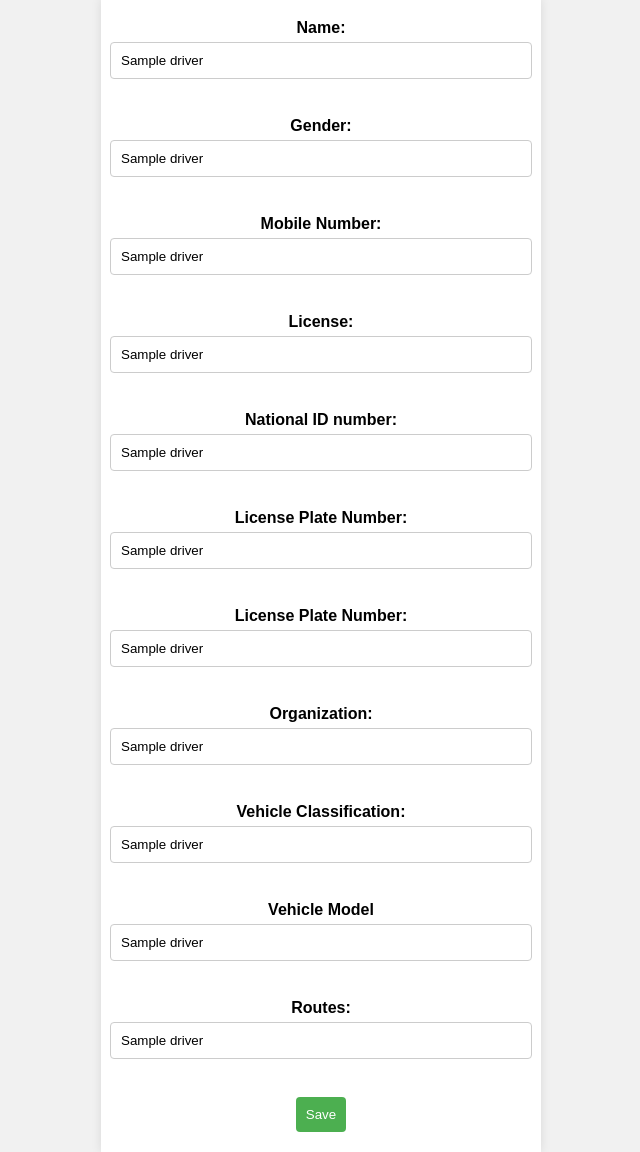
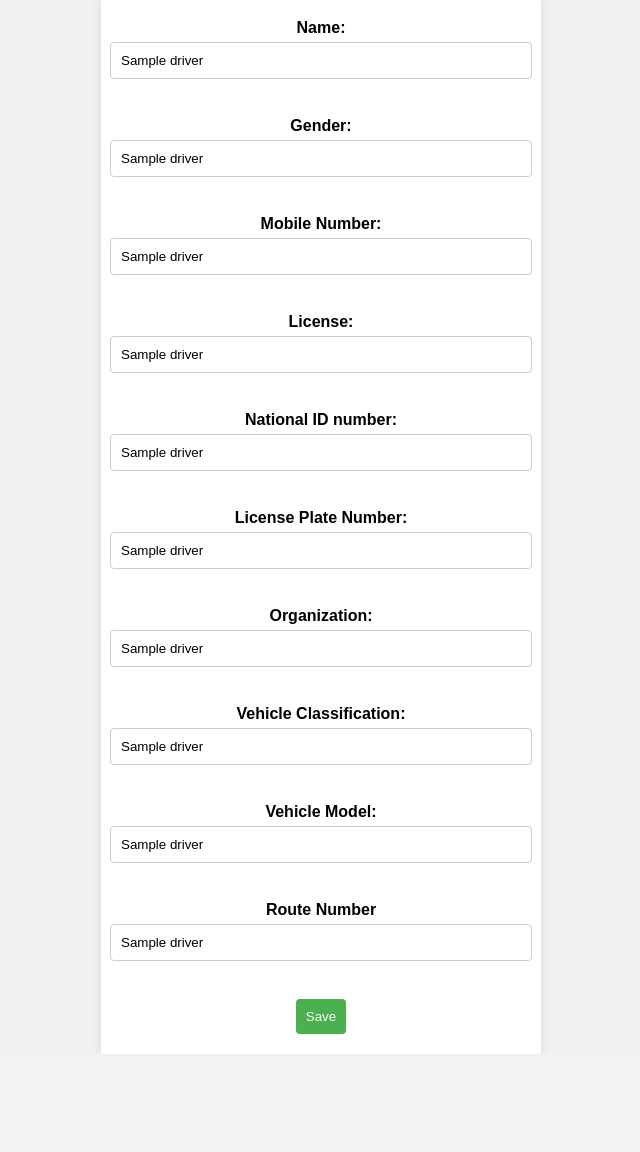
Before and after one commit to muiruri7/RegDriver, a Flask app: template templates/edit_driver.html in a window 1280 px wide. Shown: the part 117-1269 px from the top of the page, without its empty margins (319-959 px from the left). After the commit the page ends 1171 px from the top, so only its background shows below. Run offline with Flask 3, Linux system fonts and the light colour scheme; the template is opened without the code that fills it: most values are stand-ins (such as "Sample title", 1, 10 or a date in 2020); some libraries are stand-ins or nearby versions.

Commit message:
implement 5

```diff
--- a/templates/edit_driver.html
+++ b/templates/edit_driver.html
@@ -155,16 +155,14 @@
             <input type="text" name="national_id" value="{{ driver[4] }}"><br>
             <label>License Plate Number:</label>
             <input type="text" name="license_plate_number" value="{{ driver[5] }}"><br>
-            <label>License Plate Number:</label>
-            <input type="text" name="license_plate_number" value="{{ driver[6] }}"><br>
             <label>Organization:</label>
-            <input type="text" name="organization" value="{{ driver[7] }}"><br>
+            <input type="text" name="organization" value="{{ driver[6] }}"><br>
             <label>Vehicle Classification:</label>
-            <input type="text" name="vehicle_classification" value="{{ driver[8] }}"><br>
-            <label>Vehicle Model</label>
-            <input type="text" name="vehicle_model" value="{{ driver[9] }}"><br>
-            <label>Routes:</label>
-            <input type="text" name="route_number" value="{{ driver[10] }}"><br>
+            <input type="text" name="vehicle_classification" value="{{ driver[7] }}"><br>
+            <label>Vehicle Model:</label>
+            <input type="text" name="vehicle_model" value="{{ driver[8] }}"><br>
+            <label>Route Number</label>
+            <input type="text" name="route_number" value="{{ driver[9] }}"><br>
             <input type="submit" value="Save">
         </form>
     {% else %}
--- a/templates/vehicles.html
+++ b/templates/vehicles.html
@@ -9,7 +9,6 @@
         padding: 0;
         background-color: #f1f1f1;
         }
-
         .container {
         width: 100%;
         max-width: 400px;
@@ -149,6 +148,7 @@
           padding: 8px;
         }
       }
+
       .styled-table {
         border-collapse: collapse;
         margin: 25px 0;
```
Lines whose indentation alone changed are shown as unchanged.
